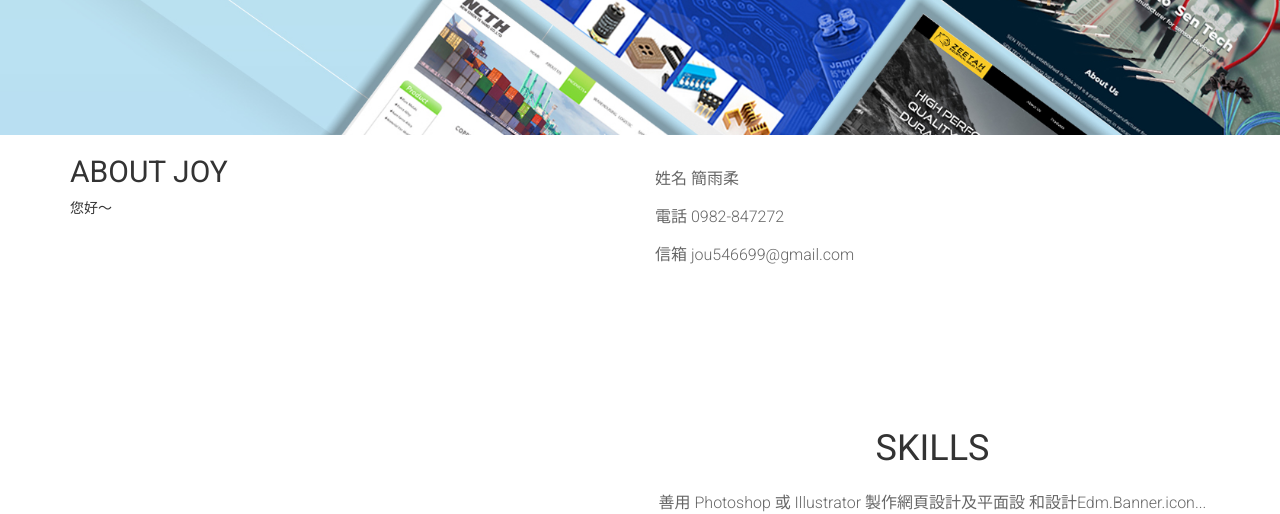
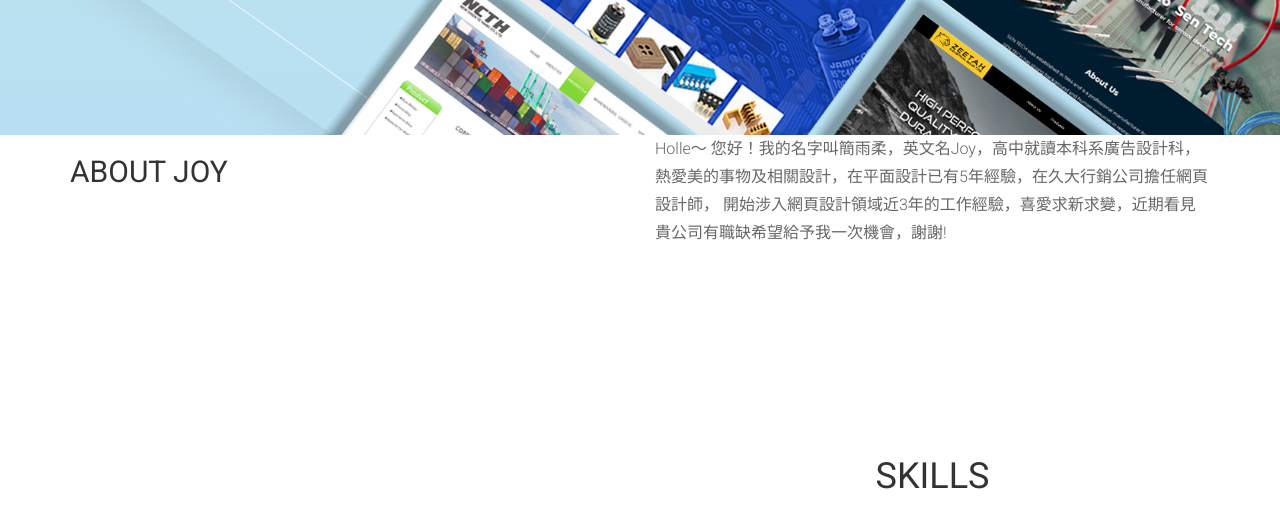
Before and after one commit to jou5466/works, a plain HTML site: page index.html in a window 1280 px wide. Shown: the part 840-1354 px from the top of the page. Drawn offline with nearby package versions, Linux system fonts and the light colour scheme.

Commit message:
Update index.html

```diff
--- a/index.html
+++ b/index.html
@@ -89,15 +89,19 @@
             <div class="row">
                 <div class="col-md-6">
                <h2 class="section-heading">About Joy</h2>
-                 您好～
+
                 </div>
                 <div class="col-md-6">
                     <p class="p-about">
+                        Holle～ 您好！我的名字叫簡雨柔，英文名Joy，高中就讀本科系廣告設計科，
+                        熱愛美的事物及相關設計，在平面設計已有5年經驗，在久大行銷公司擔任網頁設計師，
+                        開始涉入網頁設計領域近3年的工作經驗，喜愛求新求變，近期看見貴公司有職缺希望給予我一次機會，謝謝!</p>
+                    <br>
                     </p>
                     <br>
-                    <p class="span-about">姓名   簡雨柔</p>
+                    <!-- <p class="span-about">姓名   簡雨柔</p>
                     <p class="span-about">電話   0982-847272</p>
-                    <p class="span-about">信箱   jou546699@gmail.com</p>
+                    <p class="span-about">信箱   jou546699@gmail.com</p>  -->
     <!-- </div>
             </div>
         </div>
```
